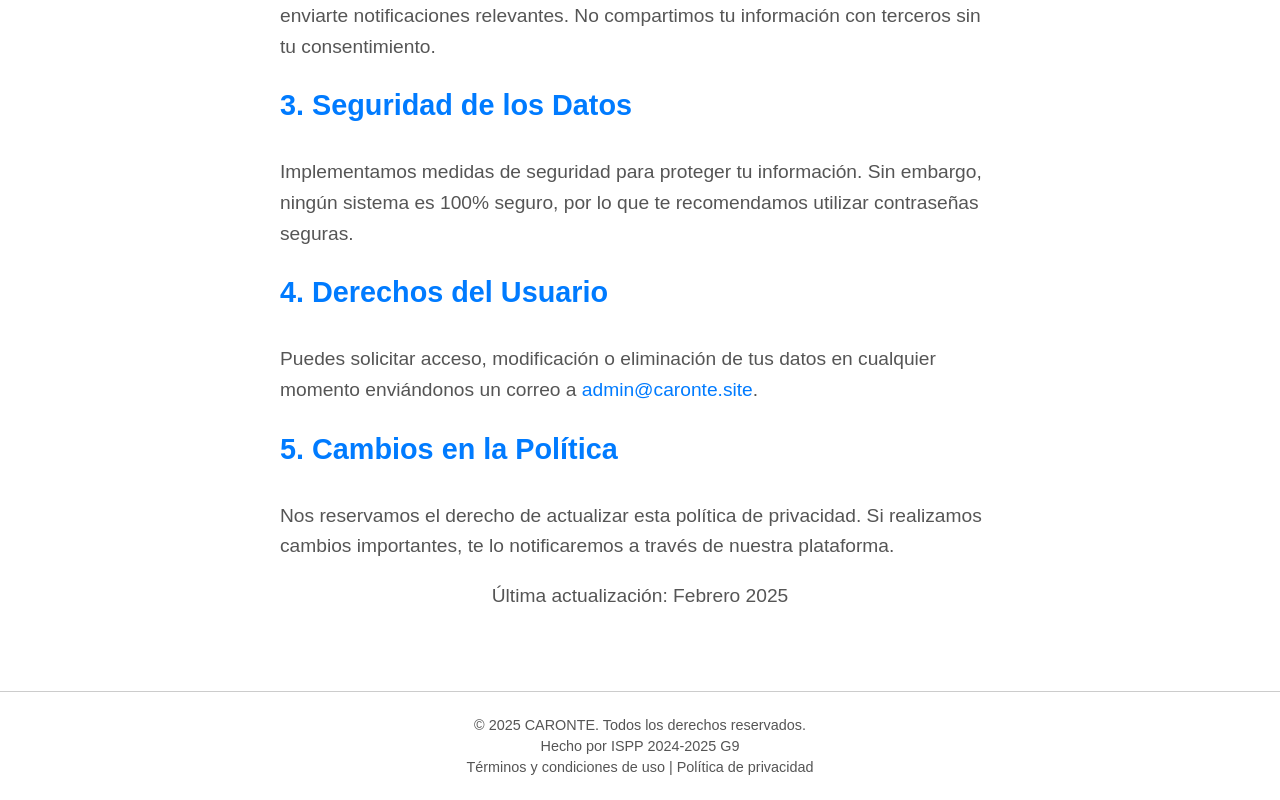
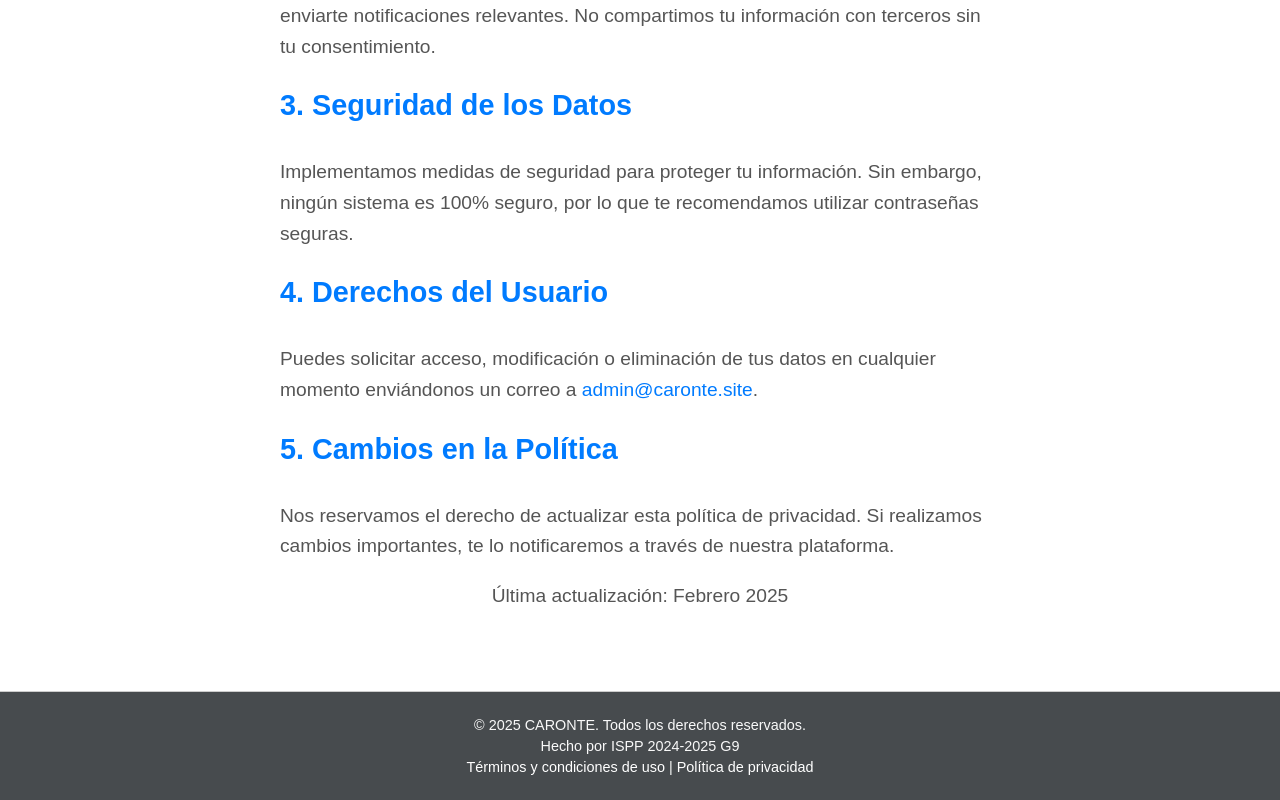
Before and after one commit to ISPP-2425-G9/landing_page, a React (Create React App) app: page /privacy in a window 1280 px wide. Shown: the part 671-1471 px from the top of the page. Built offline with nearby package versions, Linux system fonts and the light colour scheme.

Commit message:
[style] improved footer styles

```diff
--- a/src/styles/Footer.css
+++ b/src/styles/Footer.css
@@ -1,7 +1,7 @@
 /* Footer */
 footer {
-  background: white;
-  color: #555;
+  background: #474B4E;
+  color: #f9f9f9;
   text-align: center;
   padding: 20px;
   border-top: 1px solid #ccc;
@@ -26,7 +26,7 @@ footer p {
 }
 
 footer a {
-  color: #555;
+  color: #ffffff;
   text-decoration: none;
 }
 
```
